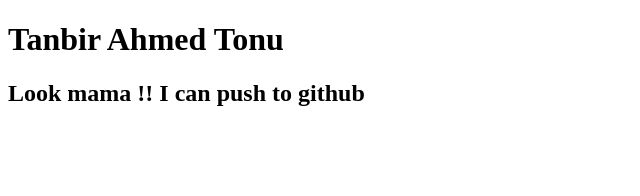
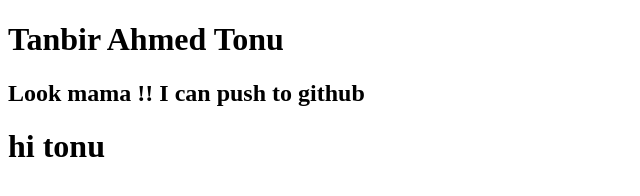
Before and after one commit to tanbhir9589/My-frist-website, a plain HTML site: page index.html in a window 1280 px wide. Shown: the whole page, without its empty margins (0-640 px from the left). Drawn offline with Linux system fonts and the light colour scheme.

Commit message:
Update index.html

```diff
--- a/index.html
+++ b/index.html
@@ -9,5 +9,6 @@
 <body>
     <h1>Tanbir Ahmed Tonu</h1>
     <h2>Look mama !! I can push to github </h2>
+    <h1>hi tonu<h1>
 </body>
 </html>
```
